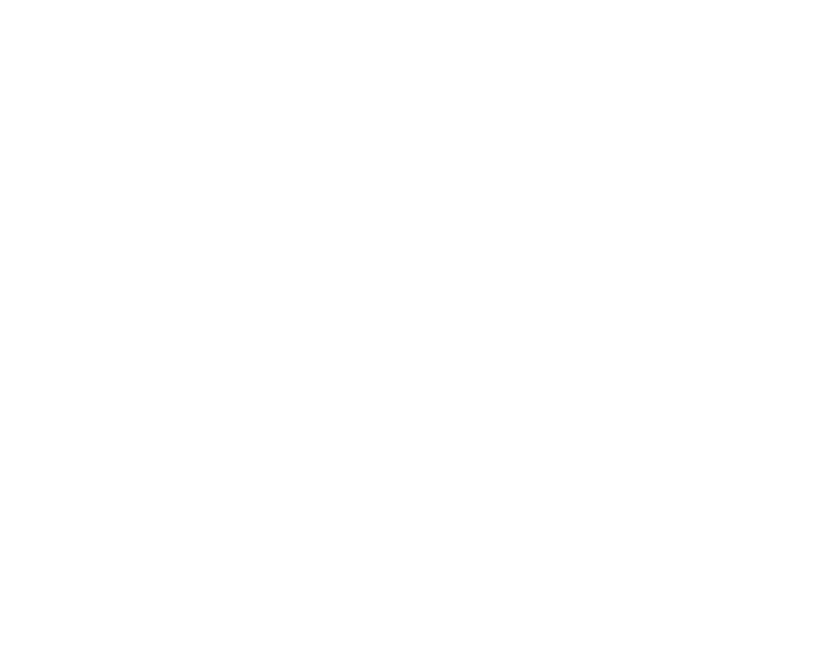
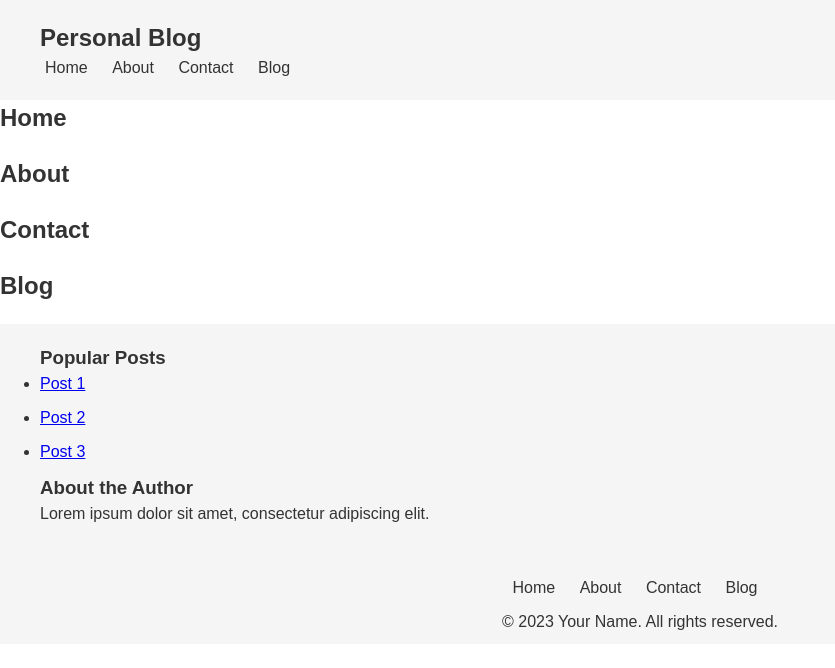
Before and after one commit to exponentsoftware/fdoc_v2_4-Shivam-310, a plain HTML site: page Personal Blog/index.html in a window 1280 px wide. Shown: the whole page, without its empty margins (0-835 px from the left). Drawn offline with Linux system fonts and the light colour scheme.

Commit message:
Personal Blog

```diff
--- a/Personal Blog/index.html
+++ b/Personal Blog/index.html
@@ -2,24 +2,74 @@
 <html lang="en">
 <head>
   <meta charset="UTF-8">
-    <meta http-equiv="X-UA-Compatible" content="IE=edge">
   <meta name="viewport" content="width=device-width, initial-scale=1.0">
-    <title>Document</title>
+  <title>Personal Blog</title>
+  <link rel="stylesheet" href="styles.css">
 </head>
 <body>
   <header>
-        <!-- Add your header content here -->
+    <div class="container">
+      <h1 class="logo">Personal Blog</h1>
+      <nav>
+        <ul class="nav-menu">
+          <li><a href="#home">Home</a></li>
+          <li><a href="#about">About</a></li>
+          <li><a href="#contact">Contact</a></li>
+          <li><a href="#blog">Blog</a></li>
+        </ul>
+      </nav>
   </header>
+
   <main>
-        <section class="content">
-          <!-- Add your main content area here -->
+    <section id="home" class="content">
+      <h2>Home</h2>
+      <!--  -->
     </section>
+
+    <section id="about" class="content">
+      <h2>About</h2>
+      <!--  -->
+    </section>
+
+    <section id="contact" class="content">
+      <h2>Contact</h2>
+      <!--  -->
+    </section>
+
+    <section id="blog" class="content">
+      <h2>Blog</h2>
+      <!--  -->
+    </section>
+
     <aside class="sidebar">
-          <!-- Add your sidebar content here -->
+      <div class="container">
+        <div class="popular-posts">
+          <h3>Popular Posts</h3>
+          <ul>
+            <li><a href="#">Post 1</a></li>
+            <li><a href="#">Post 2</a></li>
+            <li><a href="#">Post 3</a></li>
+          </ul>
+        </div>
+        <div class="author-bio">
+          <h3>About the Author</h3>
+          <p>Lorem ipsum dolor sit amet, consectetur adipiscing elit.</p>
+        </div>
     </aside>
   </main>
+
   <footer>
-        <!-- Add your footer content here -->
+    <div class="container">
+      <nav class="footer-nav">
+        <ul>
+          <li><a href="#home">Home</a></li>
+          <li><a href="#about">About</a></li>
+          <li><a href="#contact">Contact</a></li>
+          <li><a href="#blog">Blog</a></li>
+        </ul>
+      </nav>
+      <p>&copy; 2023 Your Name. All rights reserved.</p>
+    </div>
   </footer>
 </body>
 </html>
--- a/Personal Blog/styles.css
+++ b/Personal Blog/styles.css
@@ -0,0 +1,103 @@
+/* Reset some default styles */
+body, h1, h2, h3, h4, h5, h6, p, ul, li {
+    margin: 0;
+    padding: 0;
+  }
+
+  /* Basic styling */
+  body {
+    font-family: Arial, sans-serif;
+    line-height: 1.5;
+    color: #333;
+  }
+
+  .container {
+    max-width: 1200px;
+    margin: 0 auto;
+    padding: 0 20px;
+  }
+
+  header {
+    background-color: #f5f5f5;
+    padding: 20px 0;
+  }
+
+  .logo {
+    font-size: 24px;
+    font-weight: bold;
+    margin-right: 20px;
+  }
+
+  .nav-menu li {
+    display: inline-block;
+    margin-right: 10px;
+  }
+
+  .nav-menu li a {
+    text-decoration: none;
+    color: #333;
+    padding: 5px;
+  }
+
+  .search-bar input[type="text"] {
+    padding: 5px;
+    width: 200px;
+  }
+
+  .search-bar button {
+    padding: 5px 10px;
+    background-color: #333;
+    color: #fff;
+    border: none;
+  }
+
+  .content {
+    margin-bottom: 20px;
+  }
+
+  .content h2 {
+    margin-bottom: 10px;
+  }
+
+  .sidebar {
+    background-color: #f5f5f5;
+    padding: 20px;
+  }
+
+  .popular-posts li {
+    margin-bottom: 10px;
+  }
+
+  .author-bio {
+    margin-bottom: 20px;
+  }
+
+  .footer-nav {
+    margin-bottom: 10px;
+  }
+
+  .footer-nav ul {
+    list-style: none;
+    padding: 0;
+  }
+
+  .footer-nav ul li {
+    display: inline-block;
+    margin-right: 10px;
+  }
+
+  .footer-nav ul li a {
+    text-decoration: none;
+    color: #333;
+    padding: 5px;
+  }
+
+  .footer-nav ul li a:hover {
+    text-decoration: underline;
+  }
+
+  footer {
+    background-color: #f5f5f5;
+    padding: 10px 0;
+    text-align: center;
+  }
```
Lines whose indentation alone changed are shown as unchanged.
